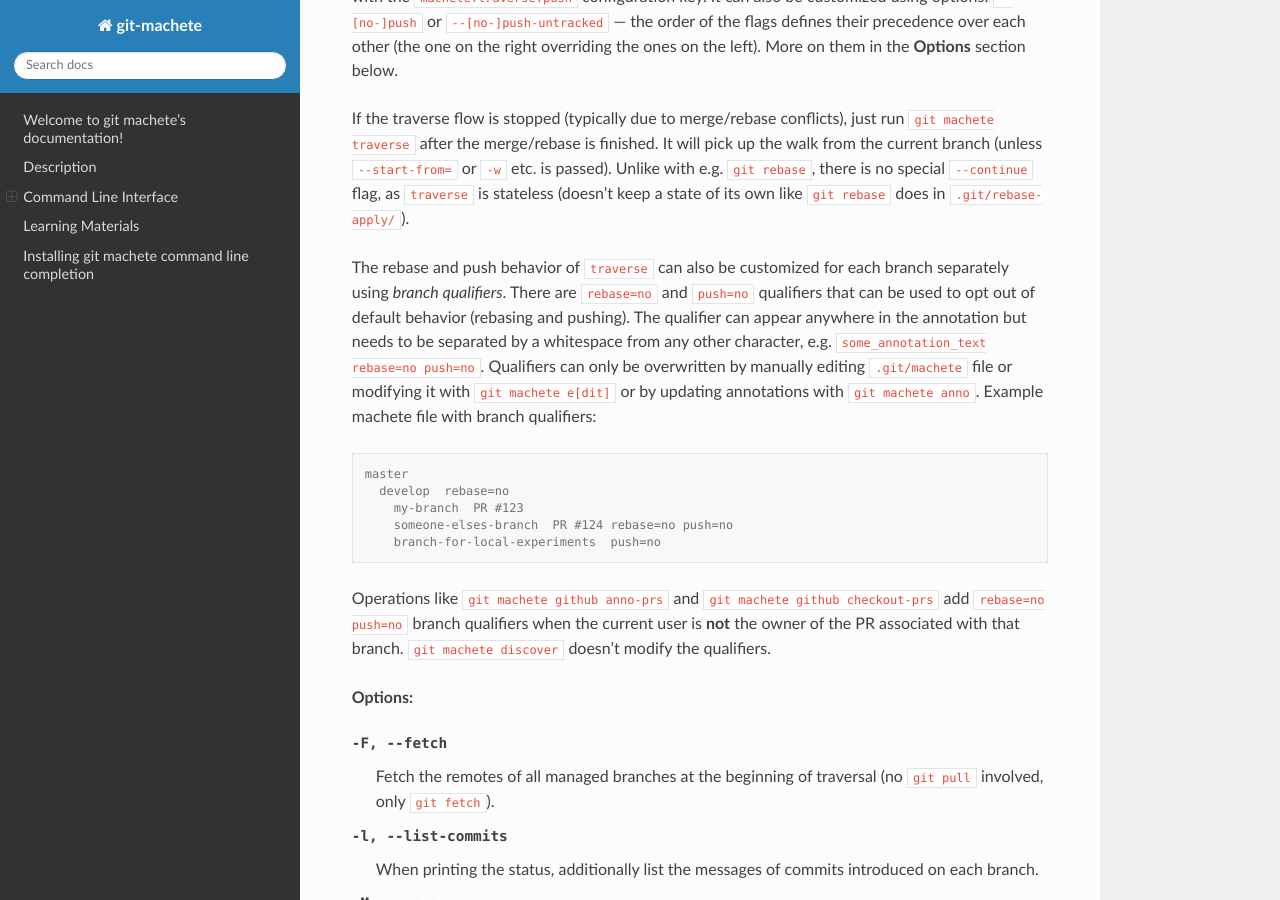
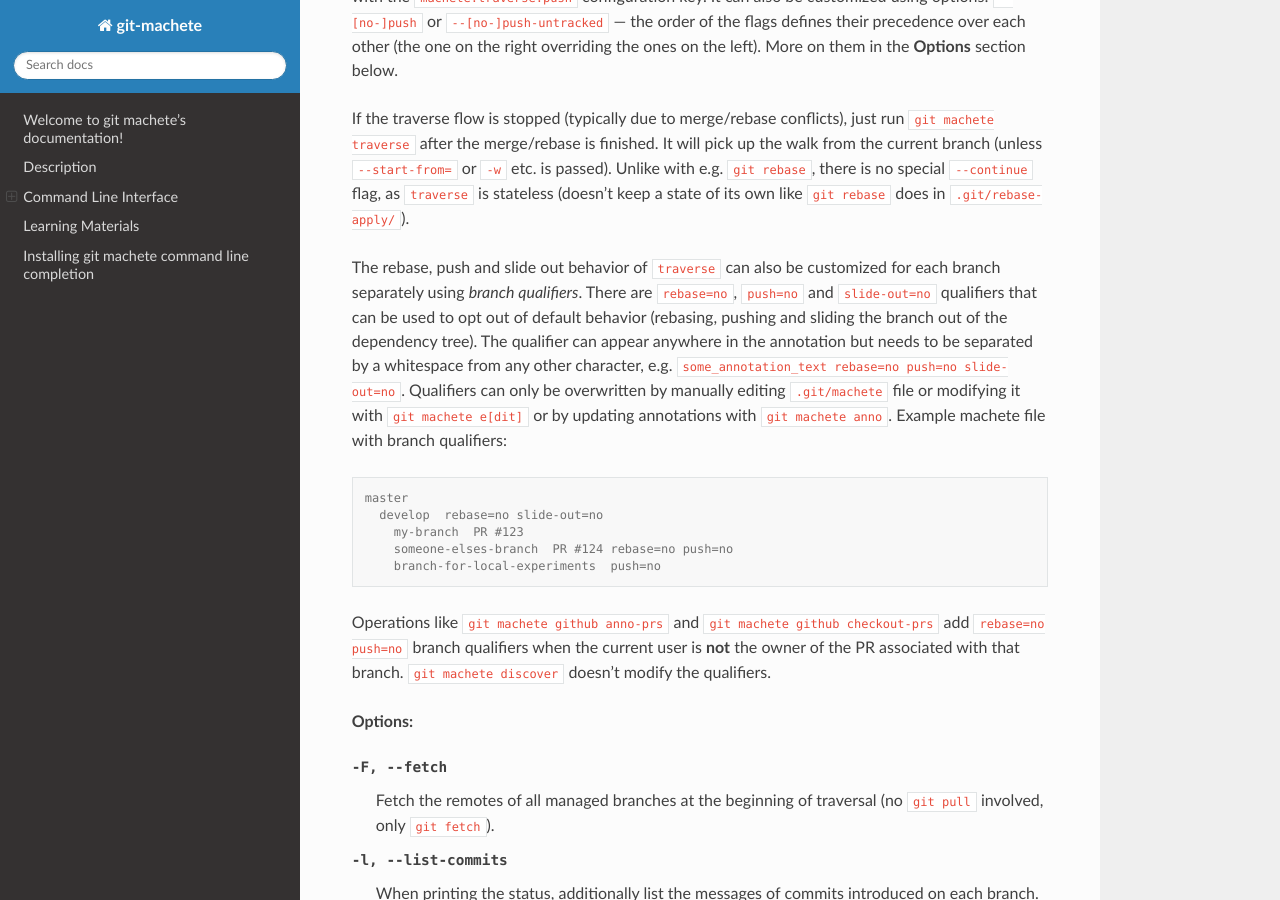
Before and after one commit to VirtusLab/git-machete, a Sphinx documentation site: the page built from docs/source/index.rst, in a window 1280 px wide and 900 px high, scrolled down 29986 px. Built offline with Sphinx 7.4.7 and the Read the Docs theme 2.0.0, drawn with Linux system fonts in a browser that asks for light colours.

Commit message:
review fixes, docs update

```diff
--- a/docs/source/cli_help/traverse.rst
+++ b/docs/source/cli_help/traverse.rst
@@ -65,16 +65,16 @@ It will pick up the walk from the current branch (unless ``--start-from=`` or ``
 Unlike with e.g. ``git rebase``, there is no special ``--continue`` flag, as ``traverse`` is stateless
 (doesn't keep a state of its own like ``git rebase`` does in ``.git/rebase-apply/``).
 
-The rebase and push behavior of ``traverse`` can also be customized for each branch separately using *branch qualifiers*.
-There are ``rebase=no`` and ``push=no`` qualifiers that can be used to opt out of default behavior (rebasing and pushing).
-The qualifier can appear anywhere in the annotation but needs to be separated by a whitespace from any other character, e.g. ``some_annotation_text rebase=no push=no``.
+The rebase, push and slide out behavior of ``traverse`` can also be customized for each branch separately using *branch qualifiers*.
+There are ``rebase=no``, ``push=no`` and ``slide-out=no`` qualifiers that can be used to opt out of default behavior (rebasing, pushing and sliding the branch out of the dependency tree).
+The qualifier can appear anywhere in the annotation but needs to be separated by a whitespace from any other character, e.g. ``some_annotation_text rebase=no push=no slide-out=no``.
 Qualifiers can only be overwritten by manually editing ``.git/machete`` file or modifying it with ``git machete e[dit]`` or by updating annotations with ``git machete anno``.
 Example machete file with branch qualifiers:
 
 .. code-block::
 
     master
-      develop  rebase=no
+      develop  rebase=no slide-out=no
         my-branch  PR #123
         someone-elses-branch  PR #124 rebase=no push=no
         branch-for-local-experiments  push=no
```
Also changed, not shown: 2 other files.
